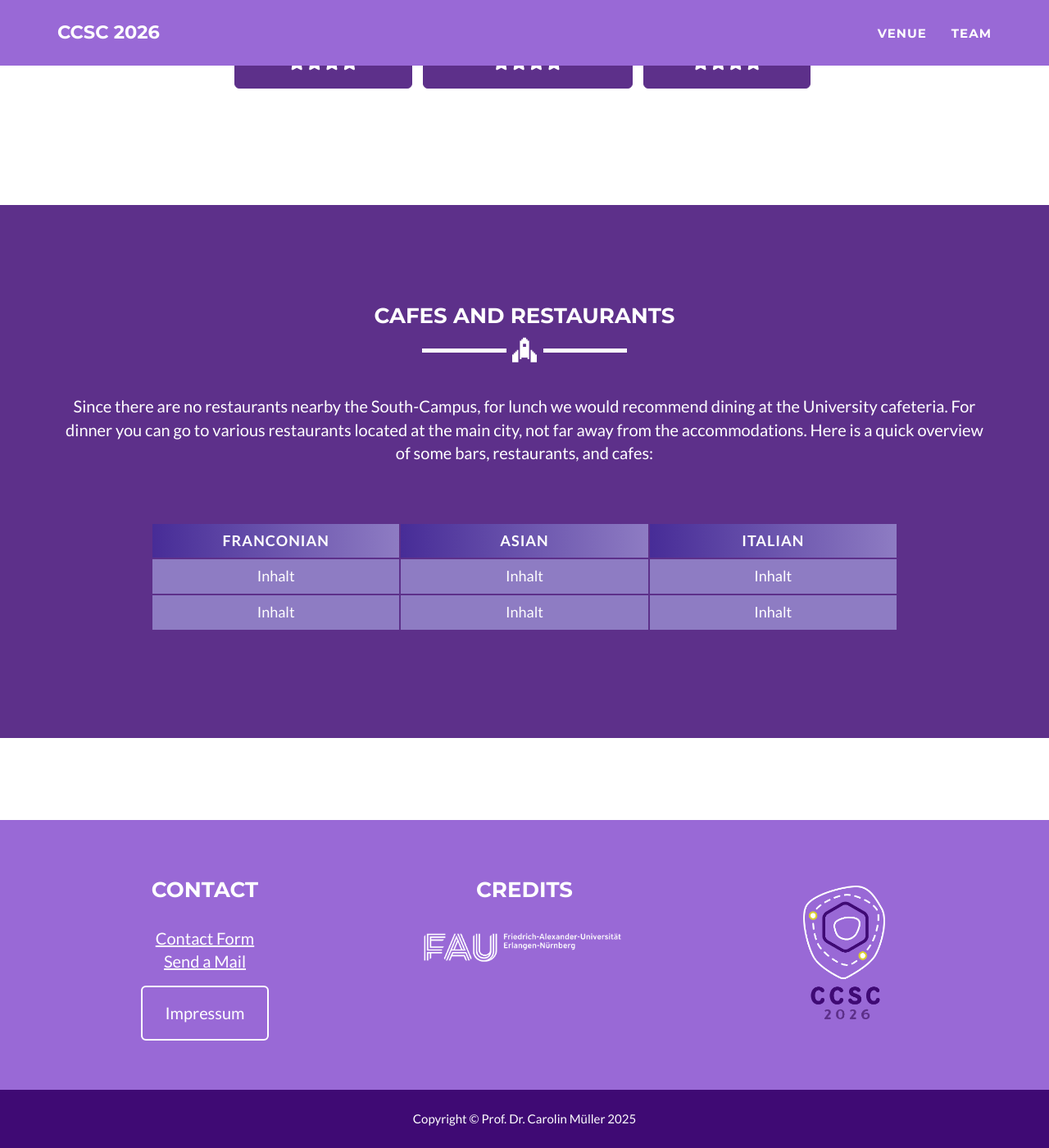
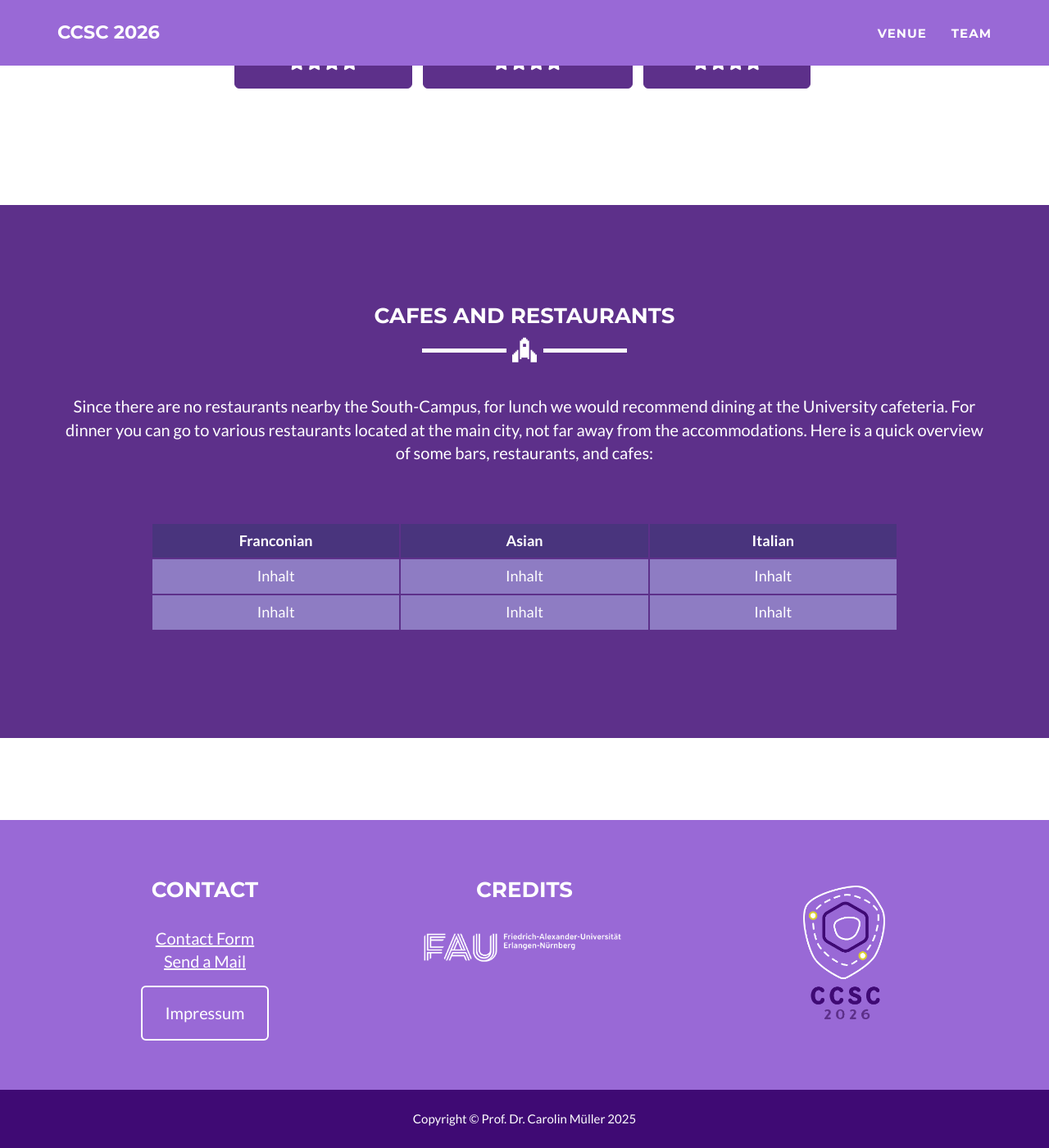
Before and after one commit to ccsc2026/ccsc2026.github.io, a Jekyll site: the page built from venue.html, in a window 1280 px wide and 1400 px high, scrolled down 2117 px. Shown: the whole window at 82% size. Built offline with Jekyll 4.4.1, drawn with Linux system fonts in a browser that asks for light colours.

Commit message:
Update venue.html
retrying head color

```diff
--- a/venue.html
+++ b/venue.html
@@ -112,10 +112,7 @@ layout: page
             padding: 8px;
         }
         th {
-        background: linear-gradient(to right, #472c97, #8e7cc3);
-      	color: #fff;
-     	text-transform: uppercase;
-      	letter-spacing: 1px;
+        background-color: #49347d;
       	text-align: center;
 	}
         td {
```
